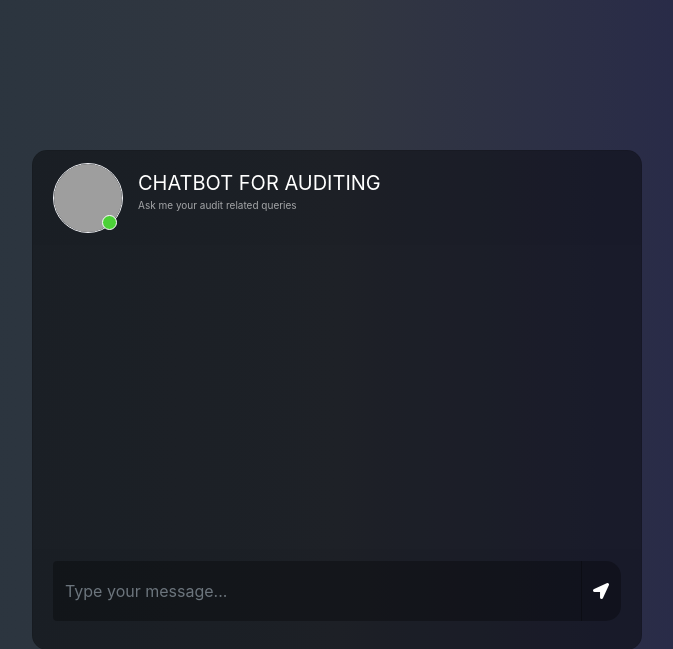
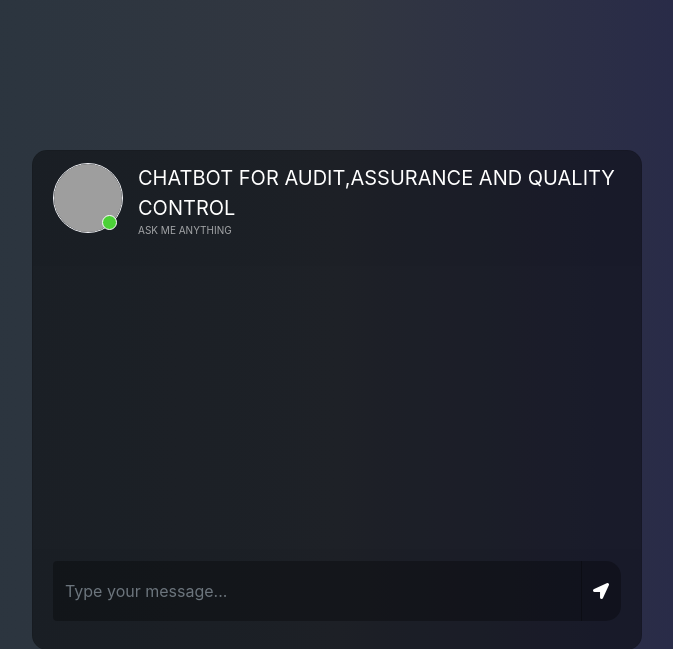
Before and after one commit to turbulent7/KDN_AI_LABS_Ankit_raj_auditing_bot, a Flask app: page / in a window 1280 px wide. Shown: the top 649 px of the page, without its empty margins (303-976 px from the left). Run offline with Flask 3, Linux system fonts and the light colour scheme; parts of the project's set-up code (start-up, migrations or seed data) failed here and were passed over; some libraries are stand-ins or nearby versions; grey boxes are pictures that could not be loaded.

Commit message:
UPDATED HTML FILE

```diff
--- a/templates/chat.html
+++ b/templates/chat.html
@@ -26,8 +26,8 @@
 									<span class="online_icon"></span>
 								</div>
 								<div class="user_info">
-									<span>CHATBOT FOR AUDITING </span>
-									<p>Ask me your audit related queries</p>
+									<span>CHATBOT FOR AUDIT,ASSURANCE AND QUALITY CONTROL</span>
+									<p>ASK ME ANYTHING</p>
 								</div>
 							</div>
 						</div>
```
